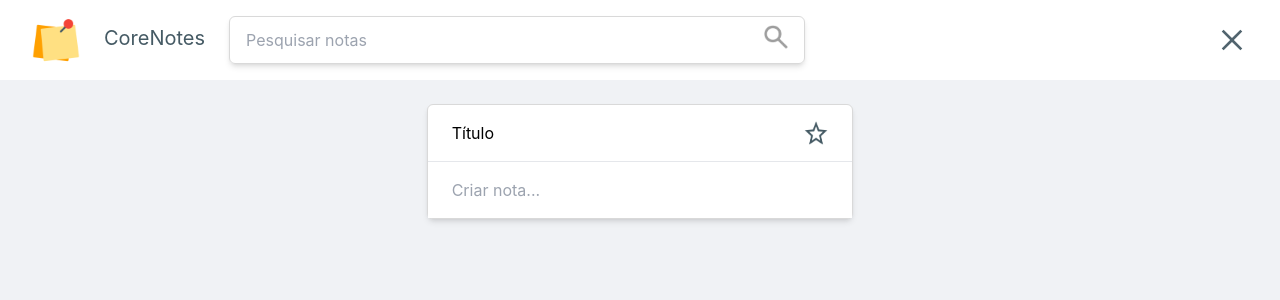
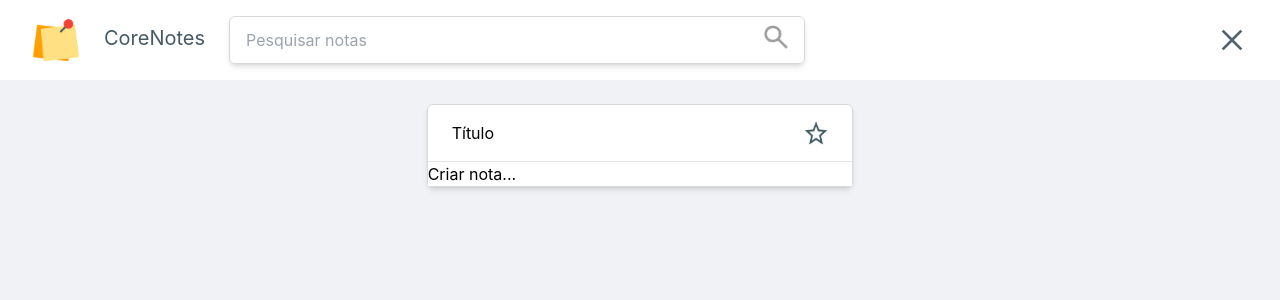
Before and after one commit to Xarlie-Xarlie/corenotes, a React (Create React App) app in the folder frontend/: page / in a window 1280 px wide. Shown: the top 300 px of the page. Built offline with nearby package versions, Linux system fonts and the light colour scheme.

Commit message:
chore: refactor of note form component

```diff
--- /dev/null
+++ b/frontend/src/components/NoteForm/FavoriteIcon.js
@@ -0,0 +1,14 @@
+import React from 'react';
+import favoriteIcon from '../../assets/favorite-on.png';
+import notFavoriteIcon from '../../assets/favorite-off.png';
+
+const FavoriteIcon = ({ isFavorite, onClick }) => (
+  <img
+    className="cursor-pointer size-6"
+    src={isFavorite ? favoriteIcon : notFavoriteIcon}
+    alt={isFavorite ? 'Favorite' : 'Not Favorite'}
+    onClick={onClick}
+  />
+);
+
+export default FavoriteIcon;
--- a/frontend/src/components/NoteForm/NoteForm.js
+++ b/frontend/src/components/NoteForm/NoteForm.js
@@ -1,49 +1,32 @@
-import React, { useState } from 'react';
-import favoriteIcon from '../../assets/favorite-on.png';
-import notFavoriteIcon from '../../assets/favorite-off.png';
-import submitNoteHook from '../../hooks/SubmitNoteHook';
+import React from 'react';
+import useNoteForm from '../../hooks/useNoteForm';
+import useValidation from '../../hooks/useValidation';
+import useSubmitNote from '../../hooks/useSubmitNote';
+import TextInput from './TextInput';
+import FavoriteIcon from './FavoriteIcon';
 import { ToastContainer, toast } from 'react-toastify';
 import 'react-toastify/dist/ReactToastify.css';
 
 function NoteForm() {
-  const [title, setTitle] = useState('');
-  const [description, setDescription] = useState('');
-  const [favorite, setFavorite] = useState(false);
-
-  const handleTitleChange = (event) => {
-    setTitle(event.target.value);
-  };
-
-  const handleDescriptionChange = (event) => {
-    setDescription(event.target.value);
-  };
-
-  const handleFavoriteToggle = () => {
-    setFavorite(prevFavorite => !prevFavorite);
-  };
-
-  const validateFields = (title, description) => {
-    const errors = [];
-    if (!title.trim()) errors.push('Título não pode ser nulo!');
-    if (!description.trim()) errors.push('Descrição não pode ser nulo!');
-    return errors;
-  };
+  const {
+    title, description, favorite,
+    handleTitleChange, handleDescriptionChange,
+    handleFavoriteToggle, resetForm
+  } = useNoteForm();
 
   const handleSubmit = async (event) => {
     if (event.key !== 'Enter') return;
 
     event.preventDefault();
-    const errors = validateFields(title, description);
+    const errors = useValidation(title, description);
     if (errors.length) {
       errors.forEach(e => toast.warn(e));
       return;
     }
 
     try {
-      const response = await submitNoteHook({ title, description, favorite });
-      setTitle('');
-      setDescription('');
-      setFavorite(false);
+      const response = await useSubmitNote({ title, description, favorite });
+      resetForm();
 
       if (response.errors) {
         response.errors.forEach(e => toast.error(e));
@@ -59,30 +42,21 @@ function NoteForm() {
     <form className='flex justify-around mt-6 mb-10'>
       <div className='rounded-md border border-[#D9D9D9] shadow-md bg-white w-1/3'>
         <div className='flex justify-between py-4 px-6 border-b'>
-          <input
-            className='w-full focus:outline-none placeholder-black'
-            type="text"
-            placeholder="Título"
+          <TextInput
             value={title}
             onChange={handleTitleChange}
             onKeyDown={handleSubmit}
+            placeholder="Título"
             required
           />
-          <img
-            className="cursor-pointer size-6"
-            src={favorite ? favoriteIcon : notFavoriteIcon}
-            alt={favorite ? 'Favorite' : 'Not Favorite'}
-            onClick={handleFavoriteToggle}
-          />
+          <FavoriteIcon isFavorite={favorite} onClick={handleFavoriteToggle} />
         </div>
         <div className='flex'>
-          <input
-            type="text"
-            className='py-4 px-6 w-full focus:outline-none'
-            placeholder="Criar nota..."
+          <TextInput
             value={description}
             onChange={handleDescriptionChange}
             onKeyDown={handleSubmit}
+            placeholder="Criar nota..."
           />
         </div>
         <ToastContainer />
--- /dev/null
+++ b/frontend/src/components/NoteForm/TextInput.js
@@ -0,0 +1,15 @@
+import React from 'react';
+
+const TextInput = ({ value, onChange, onKeyDown, placeholder, required = false }) => (
+  <input
+    className="w-full focus:outline-none placeholder-black"
+    type="text"
+    placeholder={placeholder}
+    value={value}
+    onChange={onChange}
+    onKeyDown={onKeyDown}
+    required={required}
+  />
+);
+
+export default TextInput;
--- /dev/null
+++ b/frontend/src/hooks/useNoteForm.js
@@ -0,0 +1,37 @@
+import { useState } from 'react';
+
+const useNoteForm = () => {
+  const [title, setTitle] = useState('');
+  const [description, setDescription] = useState('');
+  const [favorite, setFavorite] = useState(false);
+
+  const handleTitleChange = (event) => {
+    setTitle(event.target.value);
+  };
+
+  const handleDescriptionChange = (event) => {
+    setDescription(event.target.value);
+  };
+
+  const handleFavoriteToggle = () => {
+    setFavorite(prevFavorite => !prevFavorite);
+  };
+
+  const resetForm = () => {
+    setTitle('');
+    setDescription('');
+    setFavorite(false);
+  };
+
+  return {
+    title,
+    description,
+    favorite,
+    handleTitleChange,
+    handleDescriptionChange,
+    handleFavoriteToggle,
+    resetForm,
+  };
+};
+
+export default useNoteForm;
--- /dev/null
+++ b/frontend/src/hooks/useValidation.js
@@ -0,0 +1,8 @@
+const useValidation = (title, description) => {
+  const errors = [];
+  if (!title.trim()) errors.push('Título não pode ser nulo!');
+  if (!description.trim()) errors.push('Descrição não pode ser nulo!');
+  return errors;
+};
+
+export default useValidation;
```
Also changed, not shown: frontend/src/hooks/useSubmitNote.js (renamed from frontend/src/hooks/SubmitNoteHook.js), 1 other file (tests, documents, lock files or other folders).
